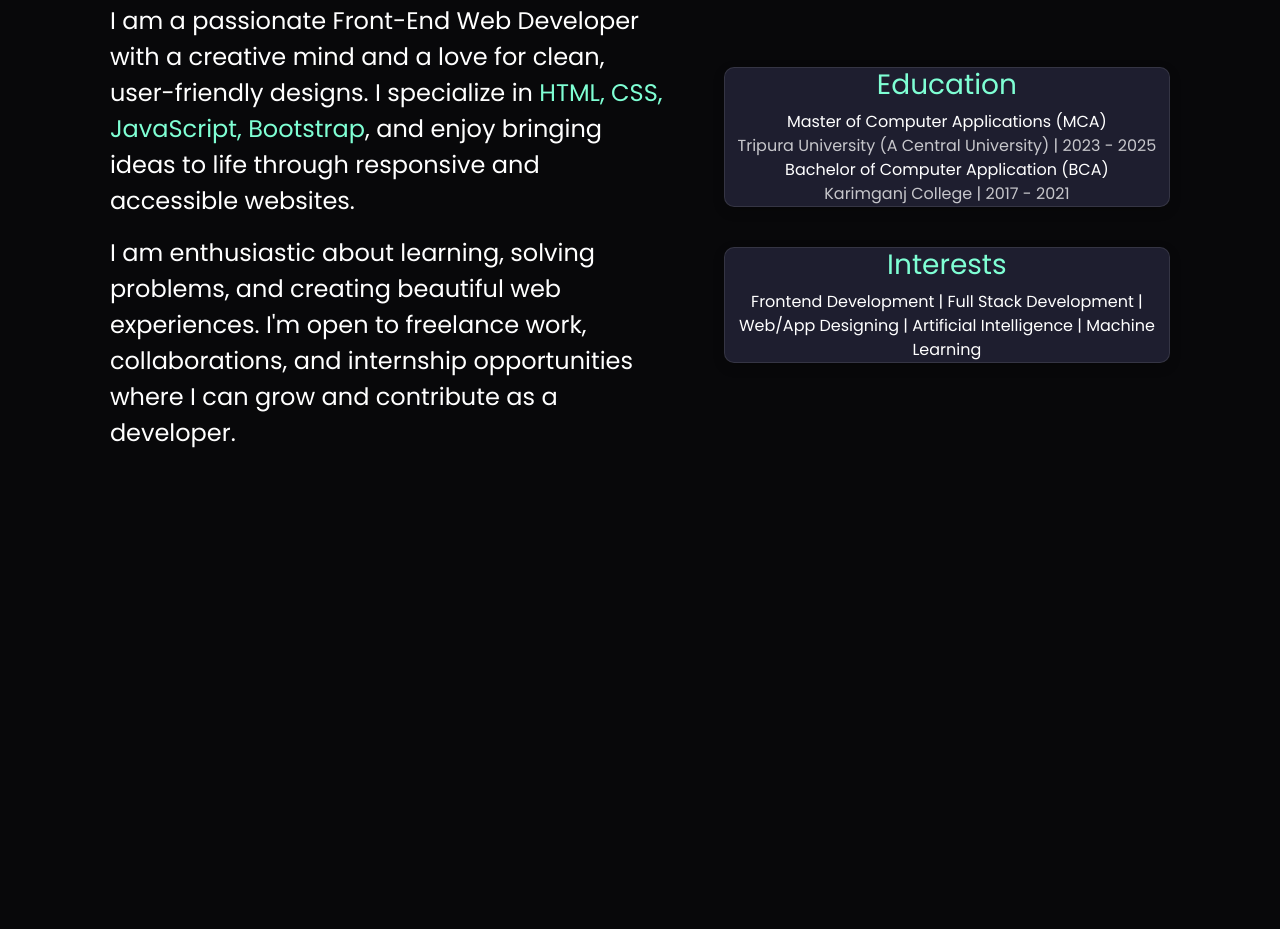
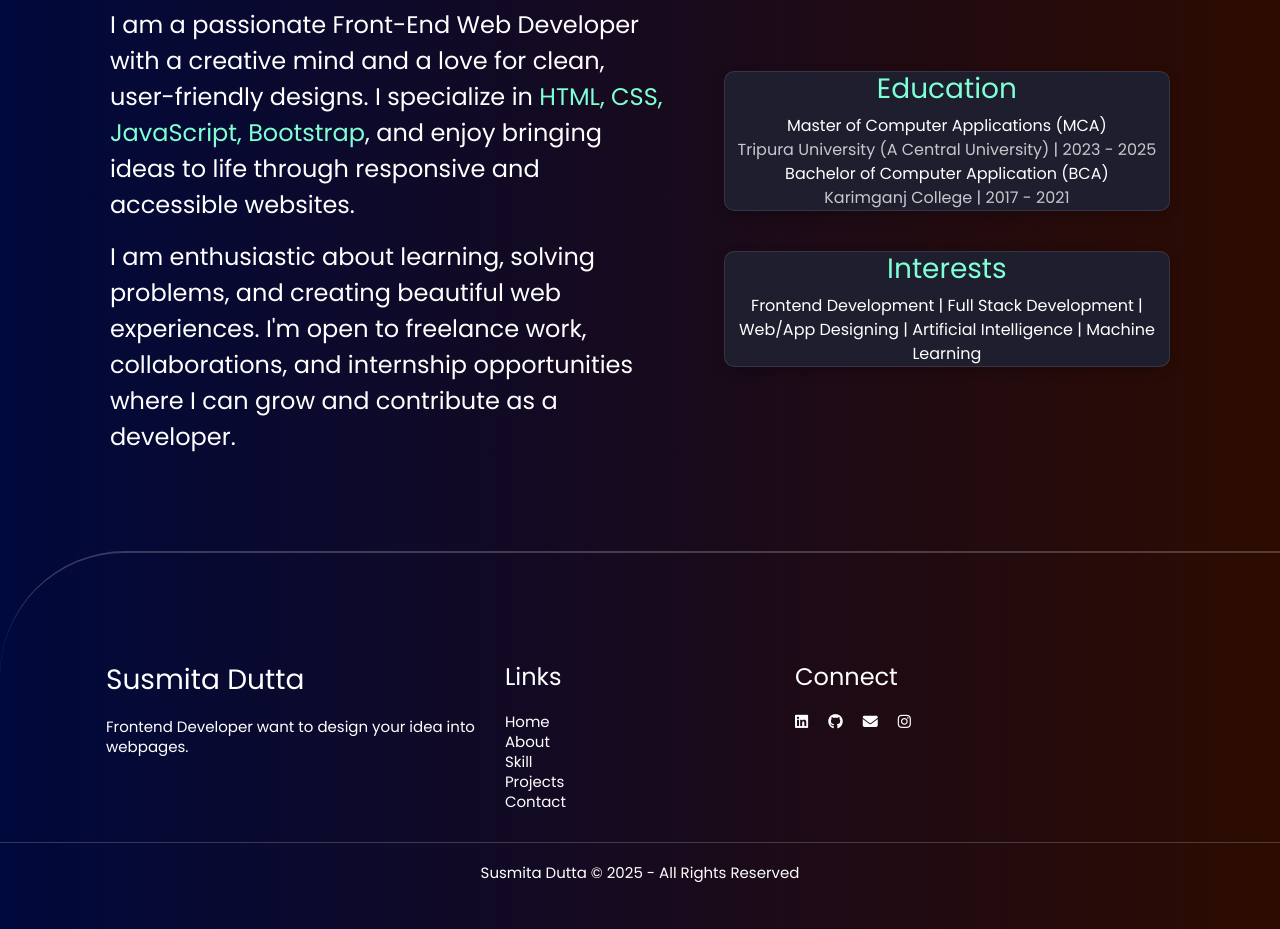
Before and after one commit to duttasusmita28/Personal-Portfolio-Website, a plain HTML site: page index.html in a window 1280 px wide. Shown: the part 822-1751 px from the top of the page. Before the commit the page ends 1369 px from the top, so only its background shows below. Drawn offline with nearby package versions, Linux system fonts and the light colour scheme.

Commit message:
Add footer

```diff
--- a/index.html
+++ b/index.html
@@ -9,7 +9,8 @@
     <link rel="preconnect" href="https://fonts.gstatic.com" crossorigin>
     <link href="https://fonts.googleapis.com/css2?family=Poppins:wght@400;700&display=swap" rel="stylesheet">
     <link href="https://cdn.jsdelivr.net/npm/bootstrap@5.3.6/dist/css/bootstrap.min.css" rel="stylesheet"
-    integrity="sha384-4Q6Gf2aSP4eDXB8Miphtr37CMZZQ5oXLH2yaXMJ2w8e2ZtHTl7GptT4jmndRuHDT" crossorigin="anonymous">
+        integrity="sha384-4Q6Gf2aSP4eDXB8Miphtr37CMZZQ5oXLH2yaXMJ2w8e2ZtHTl7GptT4jmndRuHDT" crossorigin="anonymous">
+    <link rel="stylesheet" href="https://cdnjs.cloudflare.com/ajax/libs/font-awesome/6.4.0/css/all.min.css" />
     <link rel="stylesheet" href="style.css">
 </head>
 
@@ -36,8 +37,9 @@
                     <span id="element"></span>
                     <div class="button">
                         <a href="SusmitaDutta CV.pdf" target="_blank">
-                        <button class="btn">Download Resume</button></a>
-                       <a href="https://github.com/duttasusmita28" target="_blank"><button class="btn">Visit Github</button></a>
+                            <button class="btn">Download Resume</button></a>
+                        <a href="https://github.com/duttasusmita28" target="_blank"><button class="btn">Visit
+                                Github</button></a>
                     </div>
                 </strong>
             </div>
@@ -58,10 +60,13 @@
             <div class="aboutsection">
                 <div class="leftabout">
                     <p class="">I am a passionate Front-End Web Developer with a creative mind and a love for clean,
-                        user-friendly designs. I specialize in <span class="color">HTML, CSS, JavaScript, Bootstrap</span>, and enjoy bringing
+                        user-friendly designs. I specialize in <span class="color">HTML, CSS, JavaScript,
+                            Bootstrap</span>, and enjoy bringing
                         ideas to life through responsive and accessible websites.</p>
-                    <p class="">I am enthusiastic about learning, solving problems, and creating beautiful web experiences.
-                        I'm open to freelance work, collaborations, and internship opportunities where I can grow and contribute
+                    <p class="">I am enthusiastic about learning, solving problems, and creating beautiful web
+                        experiences.
+                        I'm open to freelance work, collaborations, and internship opportunities where I can grow and
+                        contribute
                         as a developer.</p>
                 </div>
                 <div class="rightabout">
@@ -99,6 +104,38 @@
         </div>
     </section>
 
+    <footer>
+        <div class="row">
+            <div class="col">
+                <h3 class="firstcol">Susmita Dutta</h3>
+                <p>Frontend Developer want to design your idea into webpages.</p>
+            </div>
+            <div class="col">
+                <h4>Links</h4>
+                <ul class="link">
+                    <li><a href="index.html">Home</a></li>
+                    <li><a href="about.html">About</a></li>
+                    <li><a href="">Skill</a></li>
+                    <li><a href="">Projects</a></li>
+                    <li><a href="">Contact</a></li>
+                </ul>
+            </div>
+            <div class="col">
+                <div class="socialmedia">
+                    <h4>Connect</h4>
+                    <ul class="social">
+                        <li><a href=""><i class="fab fa-linkedin"></i></a></li>
+                        <li><a href=""><i class="fab fa-github"></i></a></li>
+                        <li><a href=""><i class="fas fa-envelope"></i></a></li>
+                        <li><a href=""><i class="fab fa-instagram"></i></a></li>
+                    </ul>
+                </div>
+            </div>
+        </div>
+        <hr>
+        <p class="copyright">Susmita Dutta © 2025 - All Rights Reserved</p>
+    </footer>
+
     <script src="https://unpkg.com/typed.js@2.1.0/dist/typed.umd.js"></script>
     <script>
         var typed = new Typed('#element', {
--- a/style.css
+++ b/style.css
@@ -4,7 +4,8 @@
  }
 
  body {
-   background-color: rgb(8, 8, 10);
+   background: linear-gradient(to right, #00093c, #2d0b00);
+   /* background-color: rgb(8, 8, 10); */
    color: white;
    font-family: 'Poppins', sans-serif;
  }
@@ -16,9 +17,11 @@ nav {
    width: 100%;
    height: 80px;
    display: flex;
-  justify-content: space-between; /* Better for logo left, links right */
+   justify-content: space-between;
+   /* Better for logo left, links right */
    align-items: center;
-  padding: 0 40px; /* adds left and right spacing */
+   padding: 0 40px;
+   /* adds left and right spacing */
    background-color: rgb(12, 12, 14);
    z-index: 1000;
  }
@@ -27,7 +30,8 @@ nav {
    font-size: 1.6rem;
    color: white;
    font-weight: bold;
-  line-height: 1;           /* ensure it's aligned properly */
+   line-height: 1;
+   /* ensure it's aligned properly */
    display: flex;
    align-items: center;
  }
@@ -35,7 +39,8 @@ nav {
  nav ul {
    display: flex;
    justify-content: center;
-  align-items: center;      /* aligns li items vertically */
+   align-items: center;
+   /* aligns li items vertically */
    margin: 0;
    padding: 0;
  }
@@ -49,9 +54,11 @@ nav ul li a {
    text-decoration: none;
    color: white;
    font-size: 1rem;
-  line-height: 1;           /* helps vertical centering */
+   line-height: 1;
+   /* helps vertical centering */
    display: inline-block;
-  padding: 10px 5px;        /* optional: increase clickable area */
+   padding: 10px 5px;
+   /* optional: increase clickable area */
  }
 
  nav ul li a:hover {
@@ -71,7 +78,7 @@ nav ul li a:hover {
  }
 
  .leftsection {
-   font-size: 2rem;
+   font-size: 2.5rem;
  }
 
  .leftsection .btn {
@@ -147,3 +154,94 @@ nav ul li a:hover {
  .interest {
    color: aquamarine;
  }
+
+ footer {
+   width: 100%;
+   position: relative;
+   bottom: 0;
+   background: linear-gradient(to right, #00093c, #2d0b00);
+   color: white;
+   padding: 100px 0 30px;
+   font-size: 15px;
+   line-height: 20px;
+   border-top-left-radius: 125px;
+   border-top: 2px solid rgba(255, 255, 255, 0.2);
+ }
+
+ .row {
+   width: 85%;
+   margin: auto;
+   display: flex;
+   flex-wrap: wrap;
+   align-items: flex-start;
+   justify-content: space-between;
+ }
+
+.col {
+ flex-basis: 25%;
+ padding: 10px;
+}
+
+.col:nth-child(2){
+  flex-basis: 15%;
+}
+
+ .col h4,
+ .firstcol {
+   width: fit-content;
+   margin-bottom: 20px;
+   position: relative;
+ }
+
+ .link {
+   list-style: none;
+   /* Remove bullets */
+   padding: 0;
+   margin: 0;
+   gap: 20px;
+ }
+
+ .link li a {
+   text-decoration: none;
+   /* Remove underline */
+   color: white;
+   cursor: pointer;
+   /* Pointer on hover */
+   font-size: 15px;
+   transition: 0.3s;
+ }
+
+ .link li a:hover {
+   color: #00e0d3;
+   font-weight: bold;
+ }
+
+ .social {
+   list-style: none;
+   /* Remove bullets */
+   padding: 0;
+   margin: 0;
+   gap: 20px;
+   display: flex;
+ }
+
+ .social li a{
+  text-decoration: none;
+   /* Remove underline */
+   color: white;
+   cursor: pointer;
+   /* Pointer on hover */
+   font-size: 15px;
+   transition: 0.3s;
+ }
+
+ hr{
+  width: 100%;
+  border: 0;
+  border-bottom: 1px solid #ccc;
+  margin: 20px 0;
+ }
+
+ .copyright{
+  text-align: center;
+ }
```
Also changed, not shown: about.html (+32 -0 lines). Lines whose indentation alone changed are shown as unchanged.
